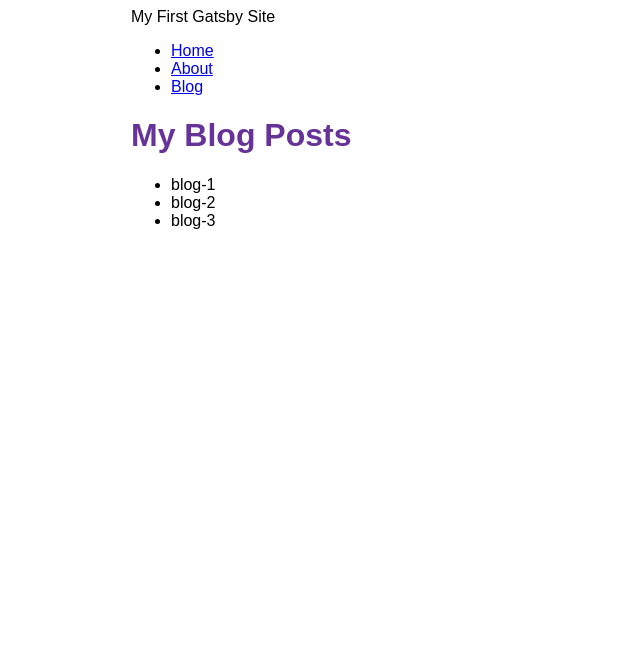
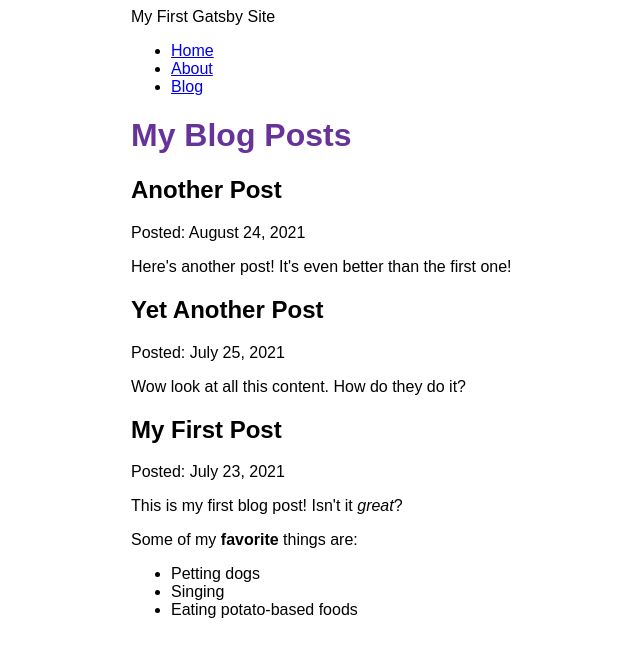
Before and after one commit to andyswanepoel/my-first-gatsby-site, a Gatsby site: page /blog in a window 1280 px wide. Shown: the whole page, without its empty margins (259-899 px from the left). Built offline with nearby package versions, Linux system fonts and the light colour scheme; Gatsby itself is replaced by a stand-in of ours.

Commit message:
Gatsby tutorial part 5 - Transform Plugins/MDX

```diff
--- /dev/null
+++ b/blog/another-post.mdx
@@ -0,0 +1,6 @@
+---
+title: "Another Post"
+date: "2021-08-24"
+---
+
+Here's another post! It's even better than the first one!
--- /dev/null
+++ b/blog/my-first-post.mdx
@@ -0,0 +1,12 @@
+---
+title: "My First Post"
+date: "2021-07-23"
+---
+
+This is my first blog post! Isn't it _great_?
+
+Some of my **favorite** things are:
+
+- Petting dogs
+- Singing
+- Eating potato-based foods
--- /dev/null
+++ b/blog/yet-another-post.mdx
@@ -0,0 +1,6 @@
+---
+title: "Yet Another Post"
+date: "2021-07-25"
+---
+
+Wow look at all this content. How do they do it?
--- a/gatsby-config.js
+++ b/gatsby-config.js
@@ -11,6 +11,7 @@ module.exports = {
         name: `blog`,
         path: `${__dirname}/blog`
       }
-    }
+    },
+    "gatsby-plugin-mdx"
   ]
 };
--- a/package.json
+++ b/package.json
@@ -15,8 +15,11 @@
     "clean": "gatsby clean"
   },
   "dependencies": {
+    "@mdx-js/mdx": "^1.6.22",
+    "@mdx-js/react": "^1.6.22",
     "gatsby": "^3.13.0",
     "gatsby-plugin-image": "^1.13.0",
+    "gatsby-plugin-mdx": "^2.13.0",
     "gatsby-plugin-sharp": "^3.13.0",
     "gatsby-source-filesystem": "^3.13.0",
     "react": "^17.0.1",
--- a/src/pages/about.js
+++ b/src/pages/about.js
@@ -1,5 +1,4 @@
 import * as React from "react";
-import { Link } from "gatsby";
 import Layout from "../components/layout";
 
 const AboutPage = () => {
--- a/src/pages/blog.js
+++ b/src/pages/blog.js
@@ -1,25 +1,32 @@
 import * as React from "react";
 import { graphql } from "gatsby";
+import { MDXRenderer } from "gatsby-plugin-mdx";
 import Layout from "../components/layout";
 
 const BlogPage = ({ data }) => {
-  console.log(data);
   return (
     <Layout pageTitle="My Blog Posts">
-      <ul>
-        {data.allFile.nodes.map((node) => (
-          <li key={node.name}>{node.name}</li>
-        ))}
-      </ul>
+      {data.allMdx.nodes.map((node) => (
+        <article key={node.id}>
+          <h2>{node.frontmatter.title}</h2>
+          <p>Posted: {node.frontmatter.date}</p>
+          <MDXRenderer>{node.body}</MDXRenderer>
+        </article>
+      ))}
     </Layout>
   );
 };
 
 export const query = graphql`
   query {
-    allFile {
+    allMdx(sort: { fields: frontmatter___date, order: DESC }) {
       nodes {
-        name
+        frontmatter {
+          date(formatString: "MMMM D, YYYY")
+          title
+        }
+        id
+        body
       }
     }
   }
```
Also changed, not shown: blog/blog-1.mdx (deleted), blog/blog-2.mdx (deleted), blog/blog-3.mdx (deleted), 1 other file.
